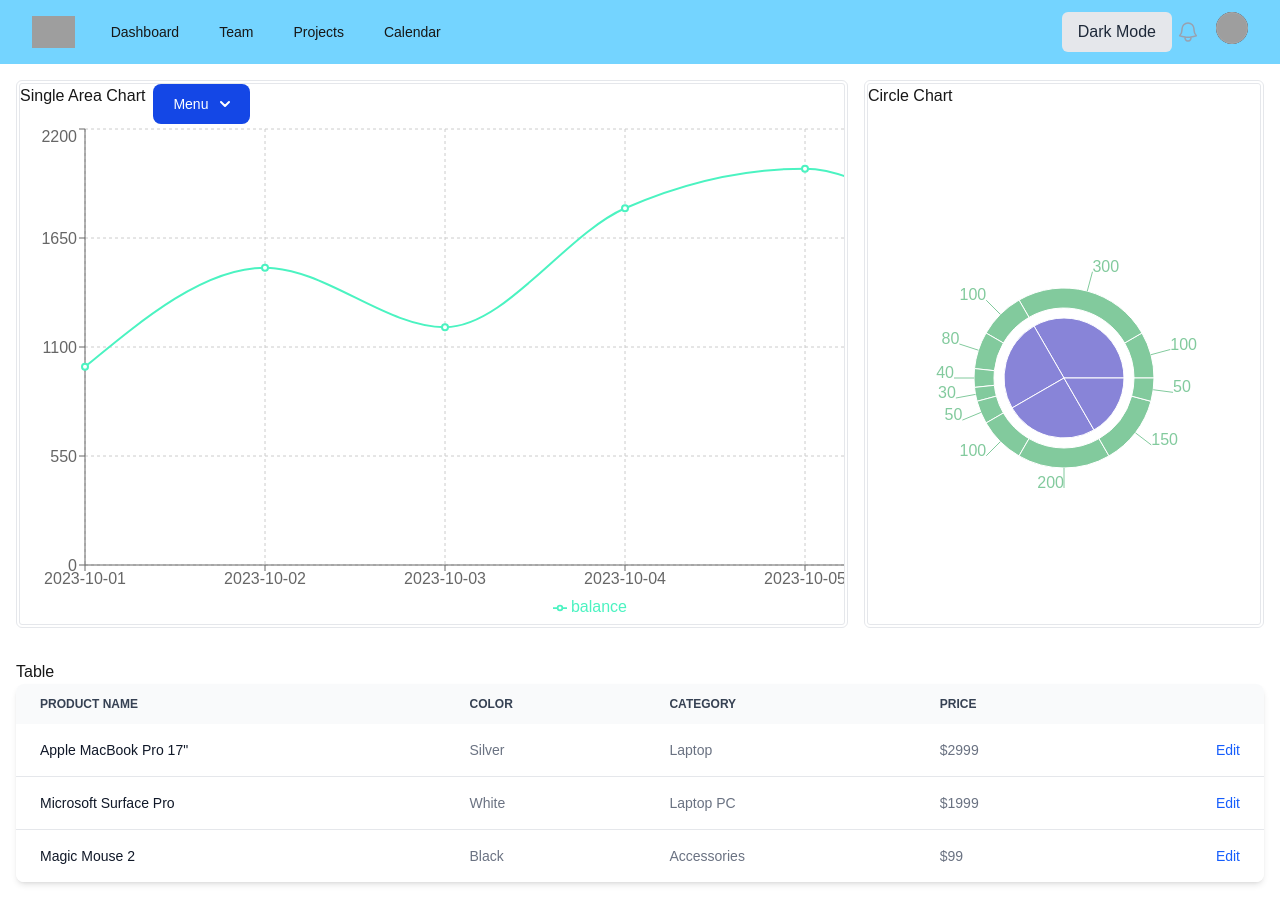
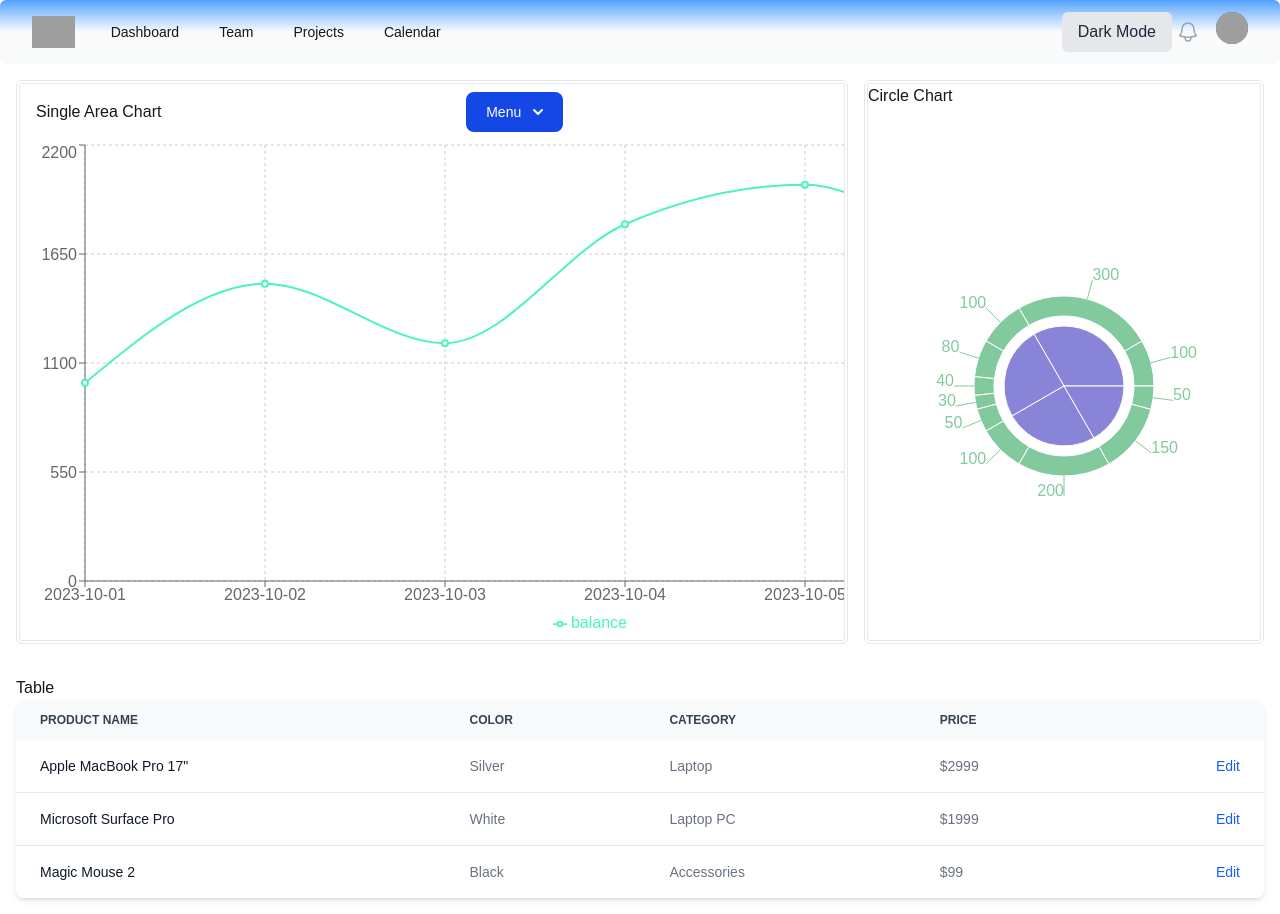
Before and after one commit to I-Dieod/PochiNote, a Next.js app: page / in a window 1280 px wide. Built offline with nearby package versions, Linux system fonts and the light colour scheme; grey boxes are pictures that could not be loaded.

Commit message:
Update components

```diff
--- a/src/components/BalanceChart.tsx
+++ b/src/components/BalanceChart.tsx
@@ -12,7 +12,6 @@ import {
     XAxis,
     YAxis,
 } from 'recharts';
-import { atom, useAtom } from 'jotai';
 
 import BalanceDataList from '@/lib/BalanceDataList';
 import { DropdownMenu } from '@/atoms/BalanceChart.atom';
@@ -20,9 +19,13 @@ import { DropdownMenu } from '@/atoms/BalanceChart.atom';
 
 const BalanceChart = () => (
     <div className="md:w-2/3 sm:w-1/3 rounded-md border-double border-4 border-gray-200">
-        <div className="flex gap-2">
-            <h1>Single Area Chart</h1>
-            <DropdownMenu />
+        <div className="flex grid grid-flow-col gap-2">
+            <div className="justify-items-start p-4">
+                <h1>Single Area Chart</h1>
+            </div>
+            <div className="justify-items-end-safe p-2 ">
+                <DropdownMenu />
+            </div>
         </div>
 
         <div className="container md:h-full md:w-full overflow-x-auto">
--- a/src/components/NavBar.tsx
+++ b/src/components/NavBar.tsx
@@ -17,8 +17,8 @@ function classNames(...classes: string[]) {
 
 export default function NavBar() {
     return (
-        <Disclosure as="nav" className="relative rounded-md border-none bg-gradient-to-t from-slate-50 from-0% via-stone-50 via-25% to-blue-400 to-100%">
-            <div className="md:w-full bg-sky-300 dark:bg-gray-800 px-2 sm:px-6 lg:px-8">
+        <Disclosure as="nav" className="relative rounded-md border-none bg-gradient-to-t from-slate-50 via-stone-50 to-blue-400">
+            <div className="md:w-full dark:bg-gray-800 px-2 sm:px-6 lg:px-8">
                 <div className="relative flex h-16 items-center justify-between">
                     <div className="absolute inset-y-0 left-0 flex items-center sm:hidden">
                         {/* Mobile menu button*/}
```
